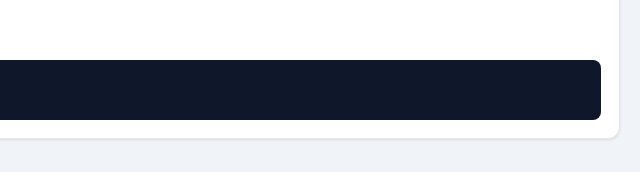
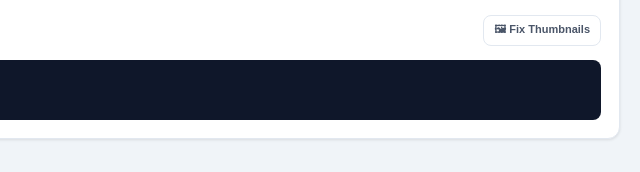
Before and after one commit to ravisuperman/feedmango, a plain HTML site: page public/admin.html in a window 1280 px wide. Shown: the part 790-962 px from the top of the page, 640-1280 px from the left. Drawn offline with Linux system fonts and the light colour scheme; no server answers.

Commit message:
Update admin.html

```diff
--- a/public/admin.html
+++ b/public/admin.html
@@ -317,6 +317,7 @@
           <button class="btn btn-outline" onclick="clearForm()">🗑 Clear</button>
           <button class="btn btn-primary" id="btnPublish" onclick="publishArticle()">🚀 Publish</button>
           <button class="btn btn-primary" id="btnMigrate" onclick="migrateArticles()" style="display:none">⬆️ Migrate to PROD</button>
+          <button class="btn btn-outline btn-sm" onclick="updateAllThumbnails()" title="Set default thumbnail for all articles" style="margin-left:auto;">🖼 Fix Thumbnails</button>
         </div>
         <div class="console" id="consoleA">System ready.</div>
       </div>
@@ -812,6 +813,37 @@ function openArtPopup(a){
 function closeArtPopup(){document.getElementById('apOverlay').classList.remove('open');}
 
 
+
+// ── UPDATE THUMBNAILS ──
+async function updateAllThumbnails(){
+  var THUMB='https://images.pexels.com/photos/7702229/pexels-photo-7702229.jpeg';
+  var sports=['ipl','cricket','football','f1','basketball','tennis','kabaddi','boxing','golf','badminton','nfl','baseball'];
+  log('consoleA','<span class="inf">Updating thumbnails for all articles...</span>');
+  var updated=0,failed=0;
+  for(var sp of sports){
+    try{
+      var r=await fetch(WURL+'/api/own-articles',{headers:{'x-admin-pass':PASS}});
+      var d=await r.json();
+      var arts=(d.articles||[]).filter(function(a){return a.sport===sp;});
+      if(!arts.length) continue;
+      for(var a of arts){
+        var updated_art=Object.assign({},a,{image:THUMB});
+        // Delete and re-publish with new image
+        await fetch(WURL+'/api/delete-own',{method:'POST',
+          headers:{'Content-Type':'application/json','x-admin-pass':PASS},
+          body:JSON.stringify({sport:sp,link:a.link})});
+        var res=await fetch(WURL+'/api/publish-own',{method:'POST',
+          headers:{'Content-Type':'application/json','x-admin-pass':PASS},
+          body:JSON.stringify({sports:[sp],article:updated_art})});
+        if(res.ok) updated++;
+        else failed++;
+      }
+    }catch(e){failed++;}
+  }
+  log('consoleA','<span class="ok">✅ Updated '+updated+' articles'+(failed?' · '+failed+' failed':'')+' with new thumbnail</span>');
+  loadStats();
+}
+
 // FOLDER SYSTEM
 var _curFolder='all';
 function getFolders(){try{return JSON.parse(localStorage.getItem('sr_folders')||'[]');}catch(e){return[];}}
@@ -825,7 +857,8 @@ function saveFolderModal(){
   var folders=getFolders();
   if(folders.find(function(f){return f.name===name;})){alert('Folder already exists!');return;}
   folders.push({id:'f'+Date.now(),name:name});saveFolders(folders);
-  closeFolderModal();rebuildFolderBar();
+  closeFolderModal();
+  showPanel('viewarts');
 }
 function deleteFolder(id,e){
   e.stopPropagation();
```
